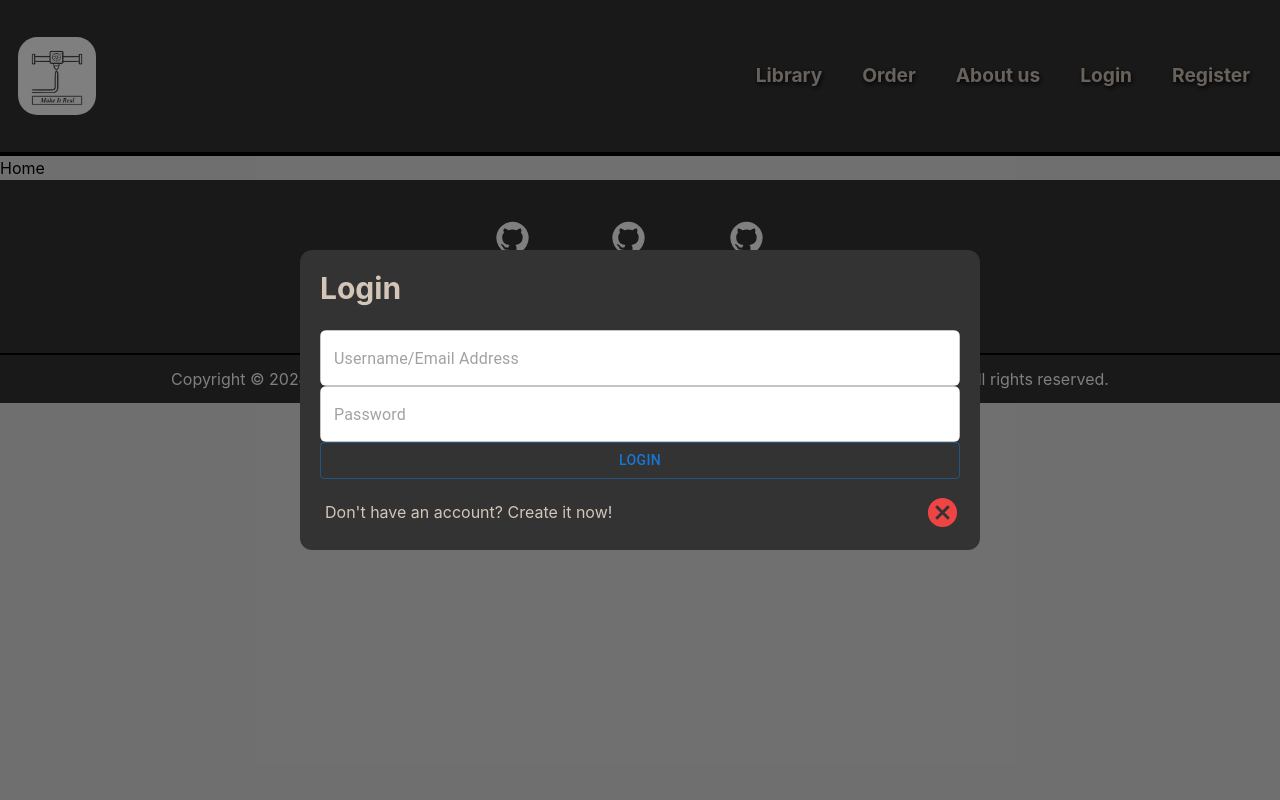
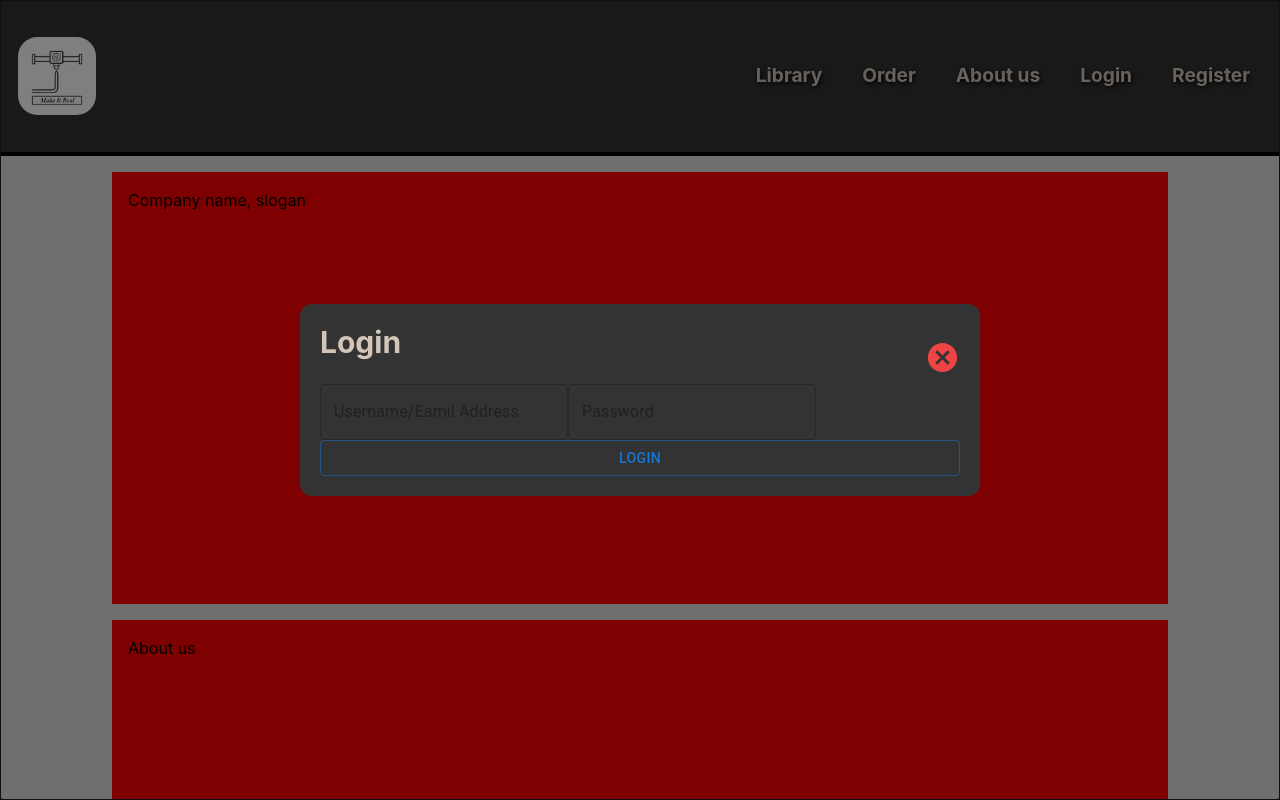
Before and after one commit to TranRobi/VizsgaRemek_MakeItReal, a React (Create React App) app in the folder frontend/: page / in a window 1280 px wide. Both pictures are taken after a click on the link "Login". Shown: the top 800 px of the page. Built offline with nearby package versions, Linux system fonts and the light colour scheme.

Commit message:
started the home page layout

```diff
--- a/frontend/package.json
+++ b/frontend/package.json
@@ -13,7 +13,7 @@
     "react": "^18.3.1",
     "react-dom": "^18.3.1",
     "react-router-dom": "^6.28.0",
-    "react-scripts": "5.0.1",
+    "react-scripts": "^5.0.1",
     "web-vitals": "^2.1.4"
   },
   "scripts": {
--- a/frontend/src/App.css
+++ b/frontend/src/App.css
@@ -179,3 +179,11 @@ p {
 	width: 100%;
 	height: 100%;
 }
+
+section {
+	width: 80%;
+	height: 50vh;
+	background-color: red;
+	margin: 1rem auto;
+	padding: 1rem;
+}
--- a/frontend/src/Pages/Home/Home.js
+++ b/frontend/src/Pages/Home/Home.js
@@ -6,7 +6,11 @@ function Home() {
 	return (
 		<>
 			<Navbar />
-			<div>Home</div>
+			<section>Company name, slogan</section>
+			<section>About us</section>
+			<section>Contact us</section>
+			<section>Libtary</section>
+			<section>Order</section>
 			<Footer />
 		</>
 	);
--- a/frontend/src/Pages/Login/Login.js
+++ b/frontend/src/Pages/Login/Login.js
@@ -1,25 +1,53 @@
-import React from "react";
+import React, { useState } from "react";
 import CancelIcon from "@mui/icons-material/Cancel";
-import { Button, TextField } from "@mui/material";
+import { Button, IconButton, TextField } from "@mui/material";
+import ClearIcon from "@mui/icons-material/Clear";
 import { blue } from "@mui/material/colors";
 
 function Login() {
+	const [username, setUsername] = useState();
+	const [password, setPassword] = useState();
+	const [value, setValue] = useState();
+	const handleValue = () => {
+		setValue("");
+	};
 	return (
 		<div className="w-full h-screen flex justify-center items-center">
-      <div className="p-5 gray rounded-xl w-1/2">
+			<div className="p-5 gray rounded-xl w-1/2 ">
+				<div className="flex justify-between">
+					<div>
 						<h1 className="text-3xl font-bold beige pb-6">Login</h1>
+					</div>
+					<div className="w-fit mt-4">
+						<a href={window.location.pathname} className=" text-red-500">
+							<CancelIcon fontSize="large" />
+						</a>
+					</div>
+				</div>
 				<div className="h-fit">
 					<TextField
-            type="text"
-            placeholder="Username/Email Address"
-            className="w-full py-3 mt-5 mb-4 border rounded-md bg-white"
+						value={value}
+						placeholder="Username/Eamil Address"
 						variant="outlined"
+						slotProps={{
+							endAdorment: (
+								<IconButton onClick={handleValue}>
+									<ClearIcon />
+								</IconButton>
+							),
+						}}
 					/>
 					<TextField
-            type="password"
+						value={value}
 						placeholder="Password"
-            className="w-full py-3 mt-5 border rounded-md bg-white"
 						variant="outlined"
+						slotProps={{
+							endAdorment: (
+								<IconButton onClick={handleValue}>
+									<ClearIcon />
+								</IconButton>
+							),
+						}}
 					/>
 					<Button
 						className="w-full py-3 mt-5 bg-blue-500 text-white rounded-md"
@@ -28,18 +56,6 @@ function Login() {
 						Login
 					</Button>
 				</div>
-        <div className="flex items-center w-full justify-between">
-          <div className="w-fit mt-4">
-            <p className="beige text-center">
-              Don't have an account? Create it now!
-            </p>
-          </div>
-          <div className="w-fit mt-4">
-            <a href={window.location.pathname} className=" text-red-500">
-              <CancelIcon fontSize="large" />
-            </a>
-          </div>
-        </div>
 			</div>
 		</div>
 	);
--- a/frontend/src/components/Navbar/Navbar.js
+++ b/frontend/src/components/Navbar/Navbar.js
@@ -55,10 +55,14 @@ function Navbar() {
 			</nav>
 
 			<Modal open={isOpened}>
+				<div>
 					<Login />
+				</div>
 			</Modal>
 			<Modal open={isOpenedRegister}>
+				<div>
 					<Register />
+				</div>
 			</Modal>
 		</>
 	);
```
Also changed, not shown: 1 other file (tests, documents, lock files or other folders). Lines whose indentation alone changed are shown as unchanged.
